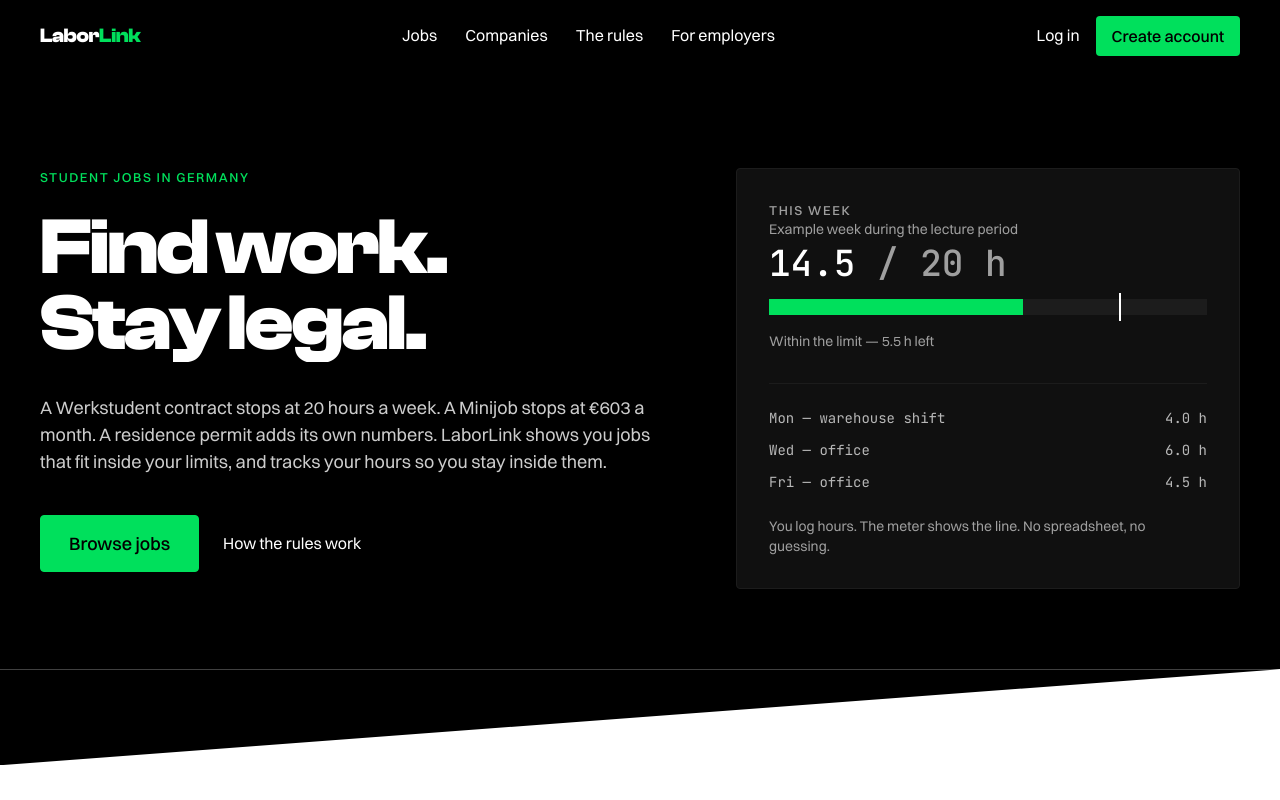
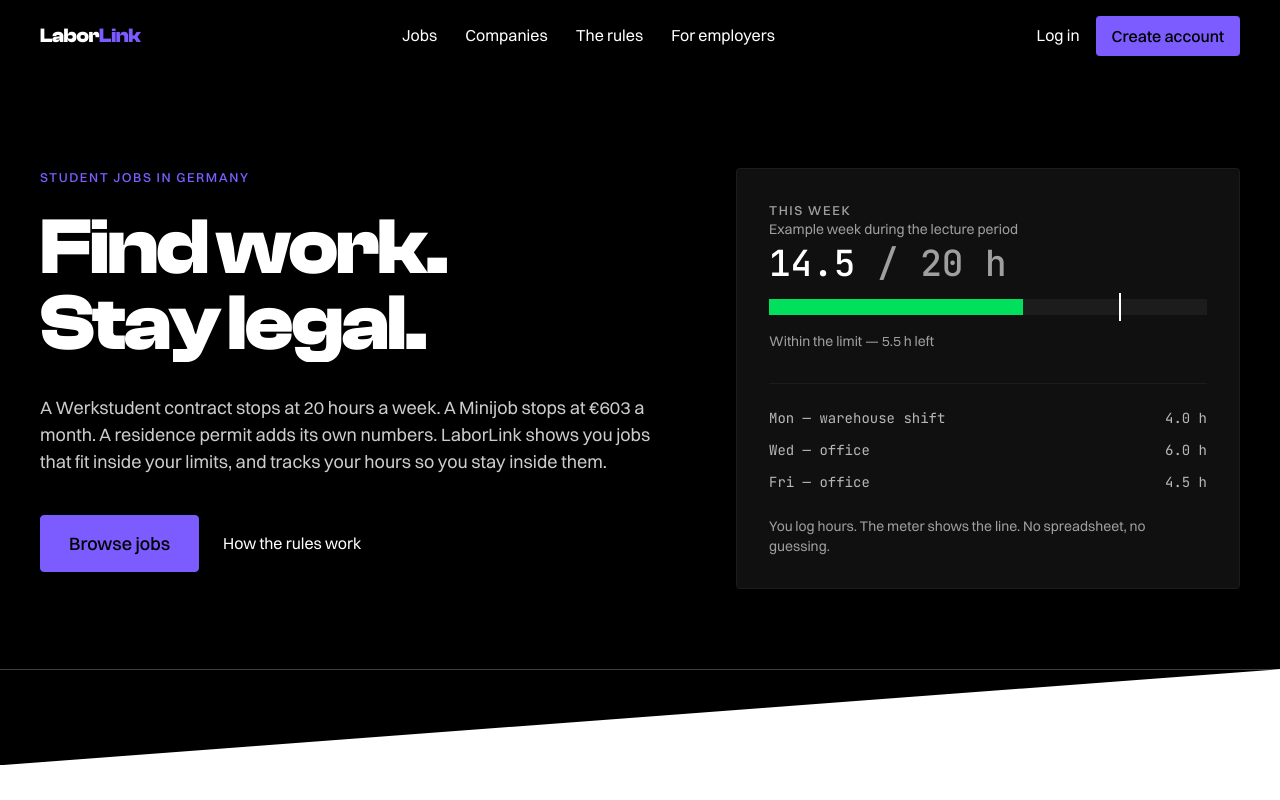
Before and after one commit to Ilf-Ali-Momin/LaborLink, a Next.js app: page / in a window 1280 px wide. Shown: the top 800 px of the page. Built offline with nearby package versions, Linux system fonts and the light colour scheme; no server answers; the database is empty; a web font is replaced by a local one.

Commit message:
style: switch signal color from acid green to electric violet #7C5CFF (semantic under/near/over unchanged)

```diff
--- a/app/globals.css
+++ b/app/globals.css
@@ -8,9 +8,9 @@
   --color-smoke: #6b6b6b;
   --color-hairline: #e4e4e4;
 
-  /* Signal — roughly one green element per viewport */
-  --color-signal: #00e05c;
-  --color-signal-dk: #00a845;
+  /* Signal — roughly one accent element per viewport */
+  --color-signal: #7c5cff;
+  --color-signal-dk: #5b3be8;
 
   /* Semantic compliance states */
   --color-under: #00e05c;
@@ -71,7 +71,7 @@
     outline-offset: 2px;
   }
 
-  /* The light green fails contrast on white; darken the ring there. */
+  /* The light accent fails contrast on white; darken the ring there. */
   [data-ground="paper"] :focus-visible {
     outline-color: var(--color-signal-dk);
   }
@@ -86,7 +86,7 @@
     font-weight: 500;
   }
 
-  /* Links: green underline grows from the left. */
+  /* Links: signal underline grows from the left. */
   .link-grow {
     background-image: linear-gradient(var(--color-signal), var(--color-signal));
     background-size: 0% 2px;
@@ -99,7 +99,7 @@
     background-size: 100% 2px;
   }
 
-  /* Cards: raise 2px, top edge picks up a green rule sweeping left to right. */
+  /* Cards: raise 2px, top edge picks up a 2px signal rule sweeping left to right. */
   .card-lift {
     position: relative;
   }
```
Also changed, not shown: .claude-flow/neural/stats.json, 1 other file (tests, documents, lock files or other folders).
